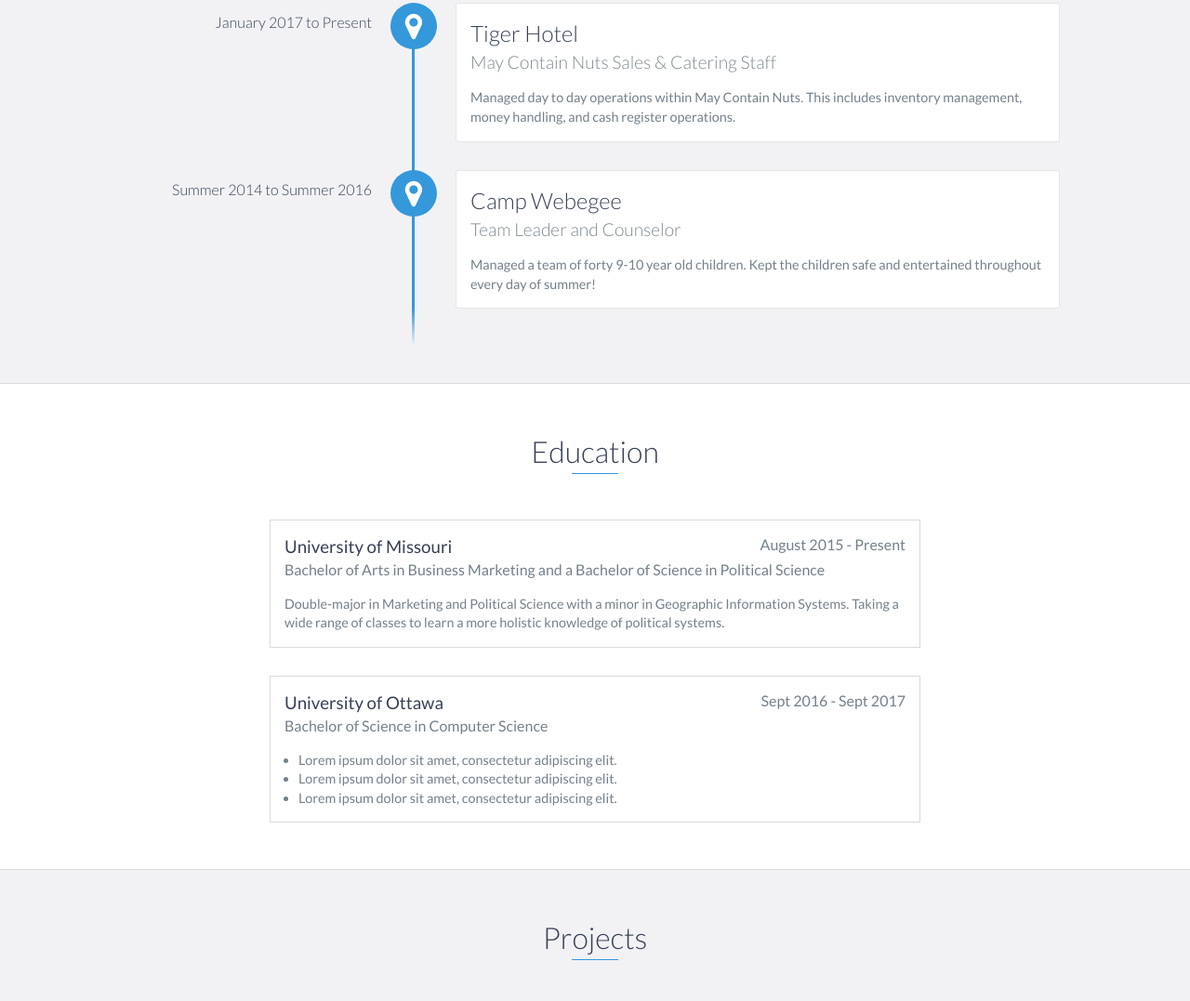
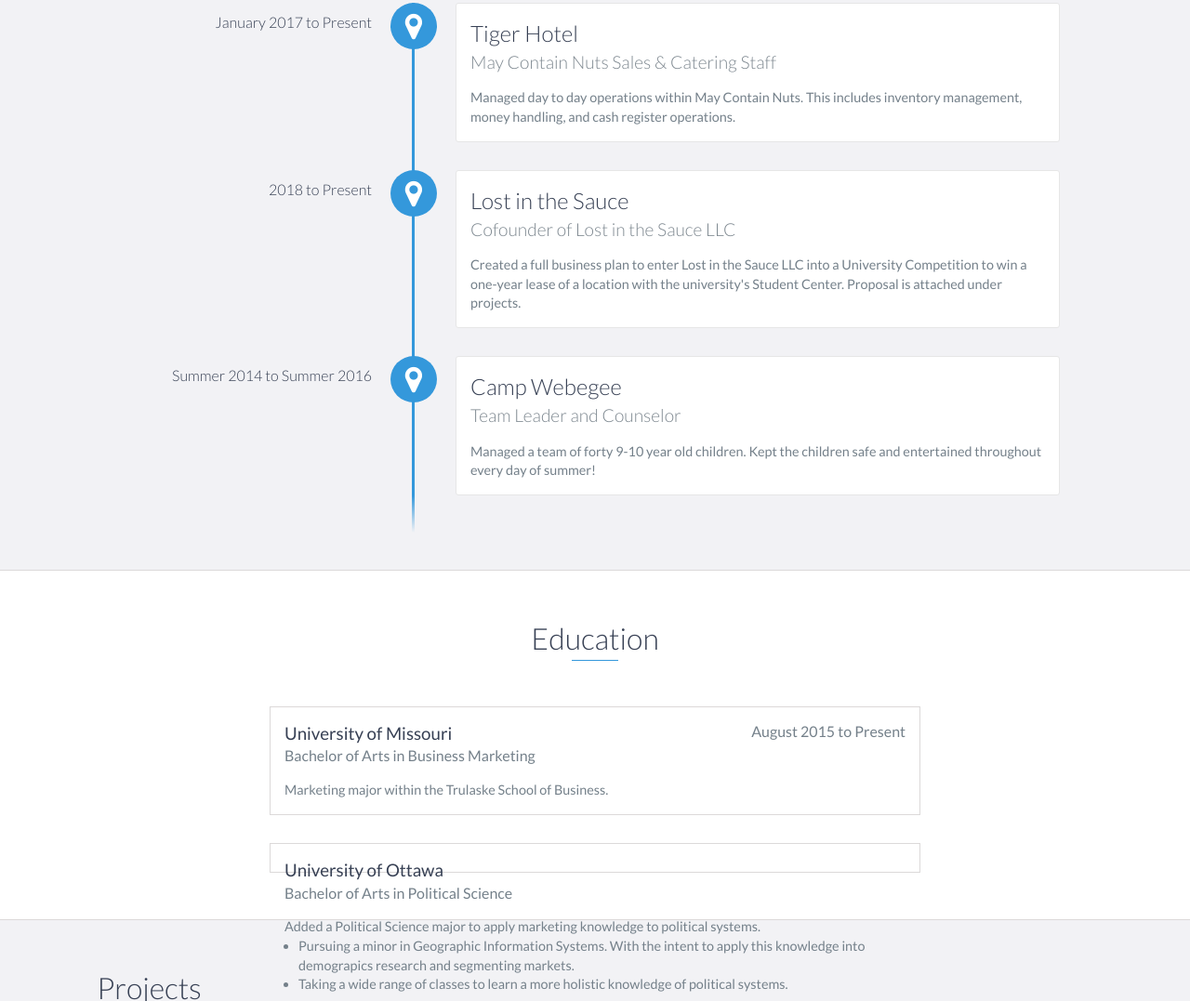
Before and after one commit to duganbrianj/-Brian, a plain HTML site: page index.html in a window 1280 px wide. Shown: the part 1241-2318 px from the top of the page at 93% size. Drawn offline with nearby package versions, Linux system fonts and the light colour scheme.

Commit message:
Update index.html

```diff
--- a/index.html
+++ b/index.html
@@ -94,6 +94,14 @@
                 </p>
             </div>
 
+	    <div data-date="2018 to Present">
+                <h3>Lost in the Sauce</h3>
+                <h4>Cofounder of Lost in the Sauce LLC</h4>
+                <p>
+                    Created a full business plan to enter Lost in the Sauce LLC into a University Competition to win a one-year lease of a location with the university's Student Center. Proposal is attached under projects.
+                </p>
+            </div>
+
             <div data-date="Summer 2014 to Summer 2016">
                 <h3>Camp Webegee</h3>
                 <h4>Team Leader and Counselor</h4>
@@ -109,28 +117,29 @@
         <h2 class="heading">Education</h2>
         <div class="education-block">
             <h3>University of Missouri</h3>
-            <span class="education-date">August 2015 - Present</span>
-            <h4>Bachelor of Arts in Business Marketing and a Bachelor of Science in Political Science</h4>
+            <span class="education-date">August 2015 to Present</span>
+            <h4>Bachelor of Arts in Business Marketing</h4>
             <p>
-                Double-major in Marketing and Political Science with a minor in Geographic Information Systems. Taking a wide range of classes to learn a more holistic knowledge of political systems.
+                Marketing major within the Trulaske School of Business.
             </p>
         </div>
         <!-- End .education-block -->
 
         <div class="education-block">
             <h3>University of Ottawa</h3>
-            <span class="education-date">Sept 2016 - Sept 2017</span>
-            <h4>Bachelor of Science in Computer Science</h4>
+            <span class="education-date"August 2015 to Present</span>
+            <h4>Bachelor of Arts in Political Science</h4>
+	    <p>
+                Added a Political Science major to apply marketing knowledge to political systems.
+            </p>
             <ul>
                 <li>
-                    Lorem ipsum dolor sit amet, consectetur adipiscing elit.
+                    Pursuing a minor in Geographic Information Systems. With the intent to apply this knowledge into demograpics research and segmenting markets.
                 </li>
                 <li>
-                    Lorem ipsum dolor sit amet, consectetur adipiscing elit.
+                    Taking a wide range of classes to learn a more holistic knowledge of political systems.
                 </li>
-                <li>
-                    Lorem ipsum dolor sit amet, consectetur adipiscing elit.
-                </li>
+
             </ul>
         </div>
         <!-- End .education-block -->
```
